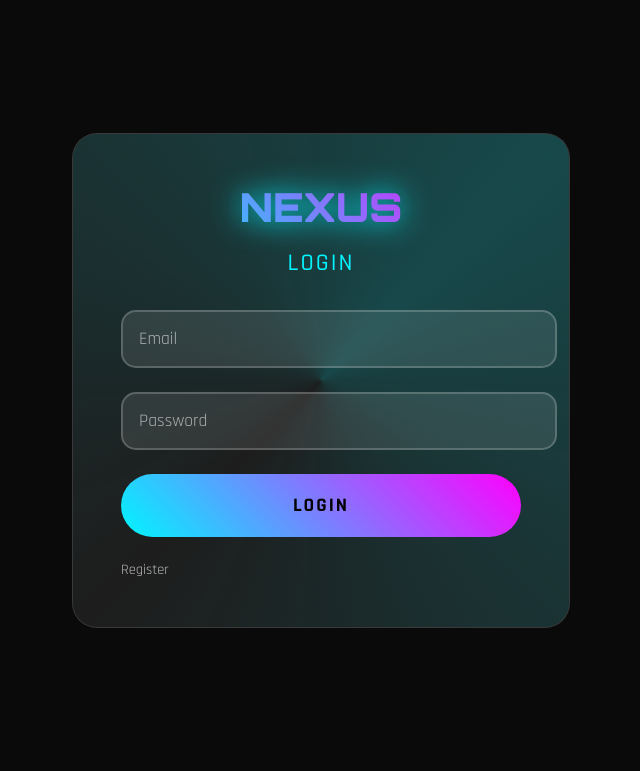
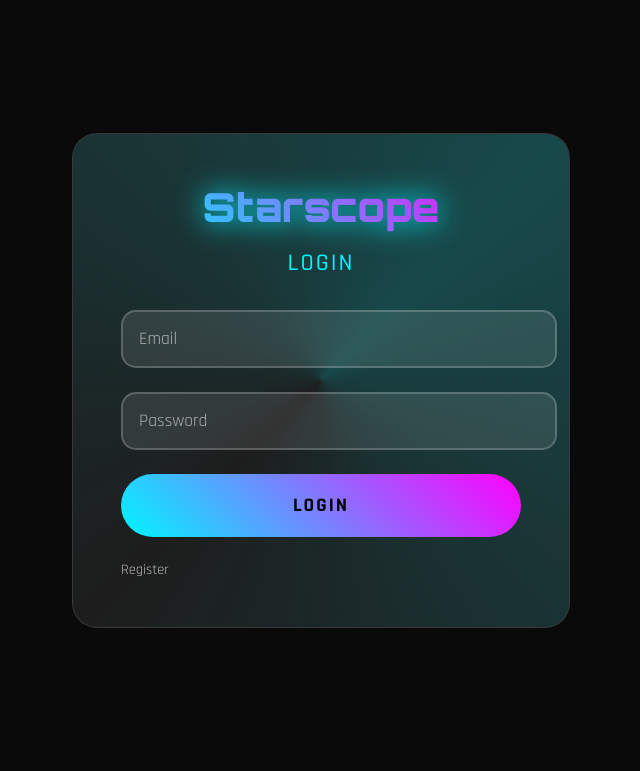
Before and after one commit to Pranay-Lohia/Web-Verse_DPSN, a plain HTML site: page login.html in a window 1280 px wide. Shown: the whole page, without its empty margins (368-1008 px from the left). Drawn offline with Linux system fonts and the light colour scheme.

Commit message:
Your commit message

```diff
--- a/login.html
+++ b/login.html
@@ -3,7 +3,7 @@
 <head>
   <meta charset="UTF-8">
   <meta name="viewport" content="width=device-width, initial-scale=1.0">
-  <title>NEXUS - Authentication Portal</title>
+  <title>Starscope - Authentication Portal</title>
   <link rel="stylesheet" href="login.css">
   <link href="https://fonts.googleapis.com/css2?family=Orbitron:wght@400;700;900&family=Rajdhani:wght@300;400;500;600;700&display=swap" rel="stylesheet">
   <link rel="stylesheet" href="https://cdnjs.cloudflare.com/ajax/libs/font-awesome/6.0.0/css/all.min.css">
@@ -13,7 +13,7 @@
     <div class="auth-card" id="authCard">
       <div class="auth-side front">
         <div class="login-box">
-          <div class="login-logo">NEXUS</div>
+          <div class="login-logo">Starscope</div>
           <div class="login-title">LOGIN</div>
           <form id="loginForm" class="login-form">
             <div class="form-group">
```
